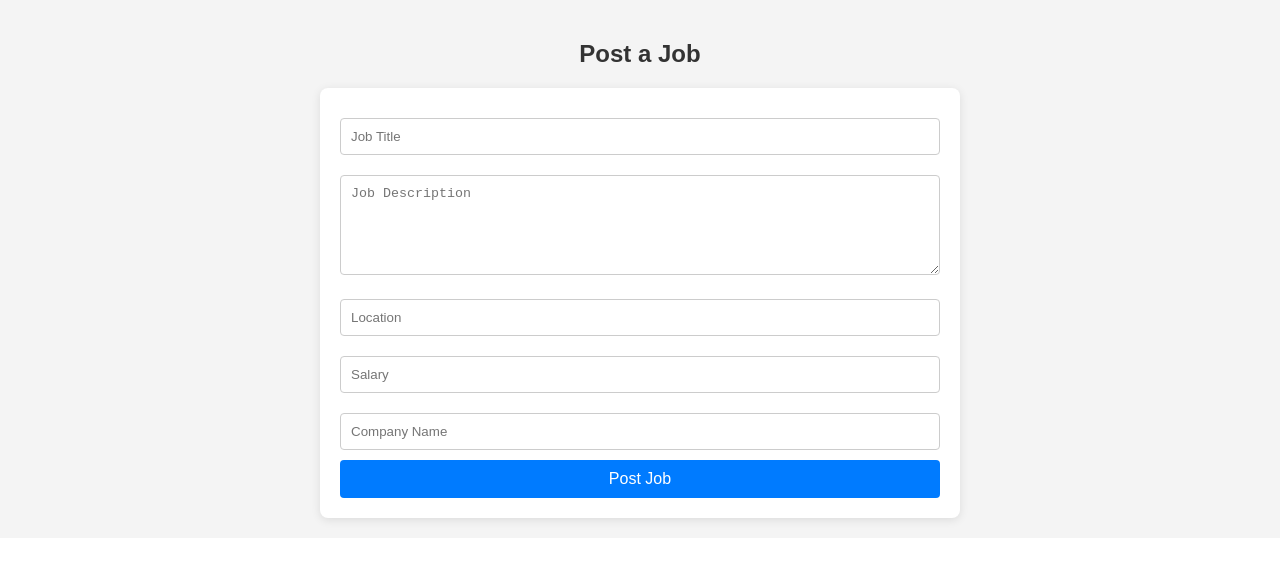
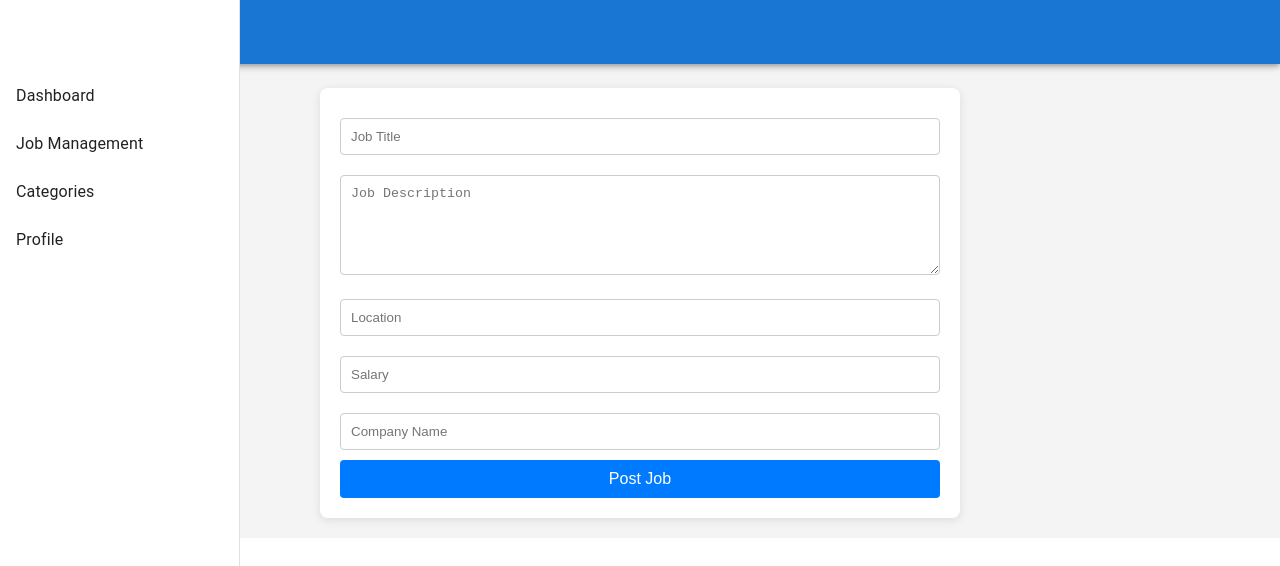
Before and after one commit to BlinkStar-Tech/StarJobs, a React (Create React App) app: page /dashboard in a window 1280 px wide. Shown: the top 566 px of the page. Built offline with nearby package versions, Linux system fonts and the light colour scheme.

Commit message:
added a page

```diff
--- a/src/components/Dashboard.jsx
+++ b/src/components/Dashboard.jsx
@@ -1,4 +1,6 @@
 import React, { useState } from "react";
+import Sidebar from "../dashboard/Sidebar";
+
 
 const Dashboard = () => {
   const [job, setJob] = useState({
@@ -80,6 +82,7 @@ const Dashboard = () => {
 
   return (
     <div style={styles.container}>
+      <Sidebar />
       <h2 style={styles.heading}>Post a Job</h2>
       <form onSubmit={handleSubmit} style={styles.form}>
         <input
--- /dev/null
+++ b/src/dashboard/Sidebar.jsx
@@ -0,0 +1,47 @@
+import React from 'react';
+import { Box, Drawer, List, ListItem, ListItemText, AppBar, Toolbar, Typography } from '@mui/material';
+
+const Sidebar = () => {
+  const drawerWidth = 240;
+
+  return (
+    <Box sx={{ display: 'flex' }}>
+      <AppBar position="fixed">
+        <Toolbar>
+          <Typography variant="h6" noWrap>
+            StarJobs Zim
+          </Typography>
+        </Toolbar>
+      </AppBar>
+      <Drawer
+        sx={{
+          width: drawerWidth,
+          flexShrink: 0,
+          '& .MuiDrawer-paper': {
+            width: drawerWidth,
+            boxSizing: 'border-box',
+          },
+        }}
+        variant="permanent"
+        anchor="left"
+      >
+        <Toolbar />
+        <List>
+          {['Dashboard', 'Job Management', 'Categories', 'Profile'].map((text) => (
+            <ListItem button key={text}>
+              <ListItemText primary={text} />
+            </ListItem>
+          ))}
+        </List>
+      </Drawer>
+      {/* <Box component="main" sx={{ flexGrow: 1, bgcolor: 'background.default', p: 3 }}>
+        <Toolbar />
+        <Typography paragraph>
+          Main content goes here.
+        </Typography>
+      </Box> */}
+    </Box>
+  );
+};
+
+export default Sidebar;
```
Also changed, not shown: src/dashboard/DashboardOverView.jsx (added).
